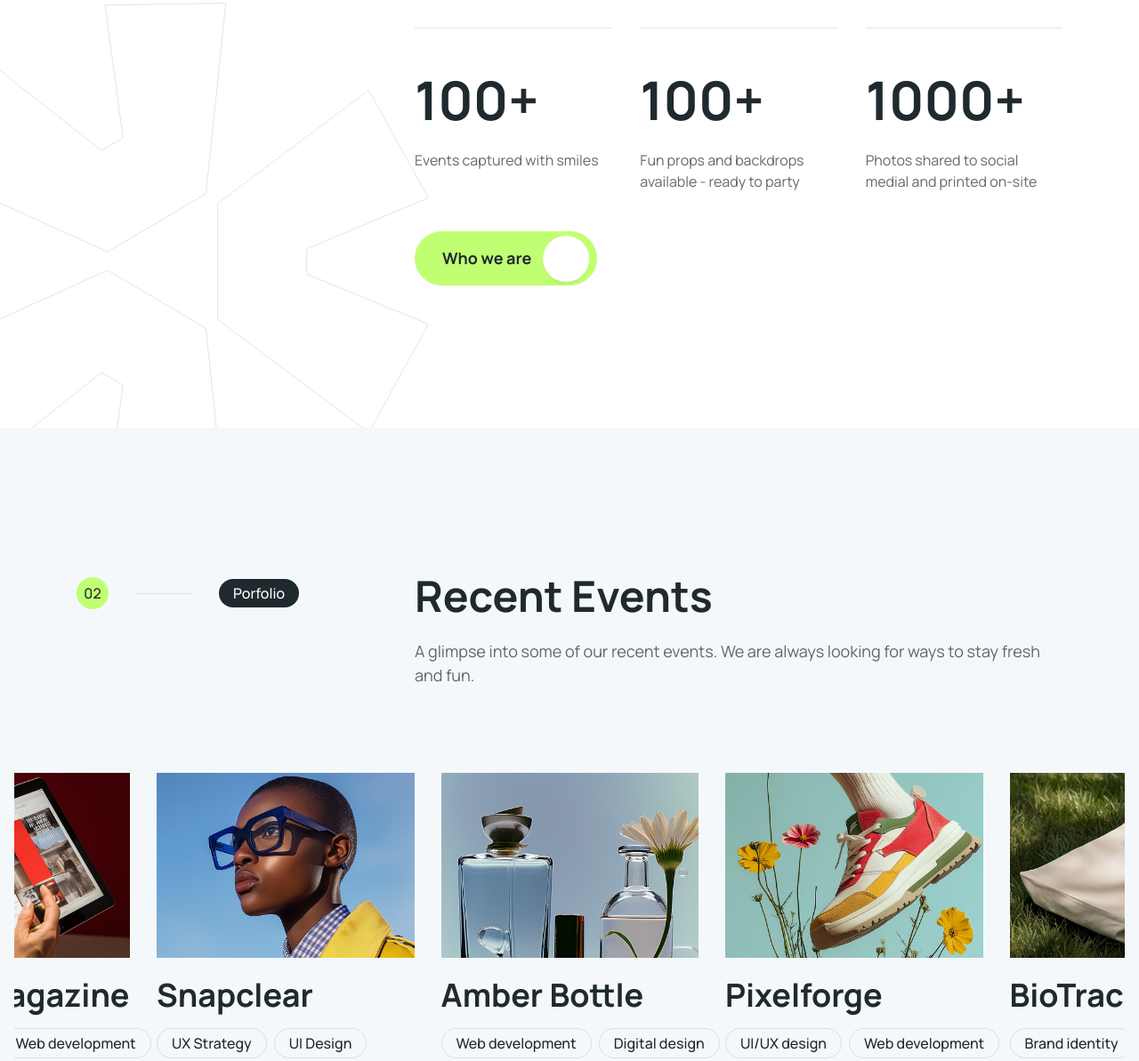
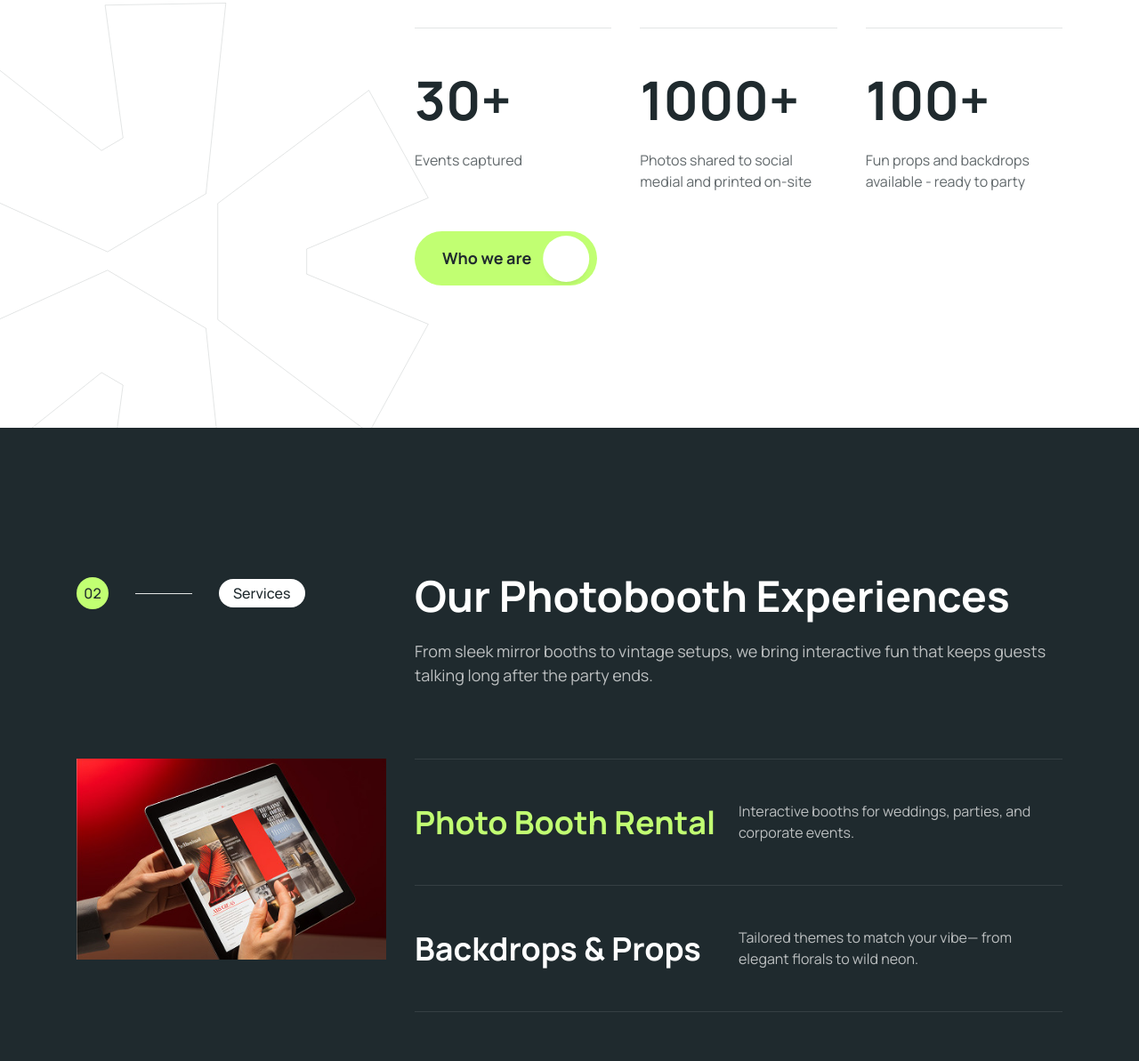
Before and after one commit to capturedmomentosto/demo1, a website: page html/index.html in a window 1280 px wide. Shown: the part 1162-2355 px from the top of the page at 89% size. Drawn offline with Linux system fonts and the light colour scheme; some icons are missing.

Commit message:
minor changes to content

```diff
--- a/html/index.html
+++ b/html/index.html
@@ -319,9 +319,9 @@
                       data-aos-duration="1000"
                     >
                       <h2 class="mb-0 fs-14">
-                        <span class="count" data-target="40">100</span>+
+                        <span class="count" data-target="40">30</span>+
                       </h2>
-                      <p class="mb-0">Events captured with smiles</p>
+                      <p class="mb-0">Events captured</p>
                     </div>
                   </div>
                   <div class="col-md-6 col-lg-4 mb-7 mb-lg-0">
@@ -332,10 +332,10 @@
                       data-aos-duration="1000"
                     >
                       <h2 class="mb-0 fs-14">
-                        <span class="count" data-target="238">100</span>+
+                        <span class="count" data-target="238">1000</span>+
                       </h2>
                       <p class="mb-0">
-                        Fun props and backdrops available - ready to party
+                        Photos shared to social medial and printed on-site
                       </p>
                     </div>
                   </div>
@@ -347,10 +347,10 @@
                       data-aos-duration="1000"
                     >
                       <h2 class="mb-0 fs-14">
-                        <span class="count" data-target="3">1000</span>+
+                        <span class="count" data-target="3">100</span>+
                       </h2>
                       <p class="mb-0">
-                        Photos shared to social medial and printed on-site
+                        Fun props and backdrops available - ready to party
                       </p>
                     </div>
                   </div>
@@ -386,7 +386,7 @@
         </div>
       </section>
 
-      <!--  Featured Projects Section -->
+      <!--  Featured Projects Section
       <section class="featured-projects py-5 py-lg-11 py-xl-12 bg-light-gray">
         <div class="d-flex flex-column gap-5 gap-xl-11">
           <div class="container">
@@ -612,7 +612,7 @@
           </div>
         </div>
       </section>
-
+      -->
       <!--  Services Section -->
       <section class="services py-5 py-lg-11 py-xl-12 bg-dark" id="services">
         <div class="container">
@@ -627,7 +627,7 @@
                 >
                   <span
                     class="round-36 flex-shrink-0 text-dark rounded-circle bg-primary hstack justify-content-center fw-medium"
-                    >03</span
+                    >02</span
                   >
                   <hr class="border-line bg-white" />
                   <span class="badge text-dark bg-white">Services</span>
@@ -642,11 +642,9 @@
                       data-aos-delay="100"
                       data-aos-duration="1000"
                     >
-                      <h2 class="mb-0 text-white">What we do</h2>
+                      <h2 class="mb-0 text-white">Our Photobooth Experiences</h2>
                       <p class="fs-5 mb-0 text-white text-opacity-70">
-                        A glimpse into our creativity—exploring innovative
-                        setups, successful events, and transformative photo
-                        moments.
+                        From sleek mirror booths to vintage setups, we bring interactive fun that keeps guests talking long after the party ends.
                       </p>
                     </div>
                   </div>
@@ -742,7 +740,7 @@
                               aria-controls="one"
                               aria-selected="true"
                             >
-                              Instant Photo Booth Rental
+                              Photo Booth Rental
                             </button>
                           </div>
                           <div class="col-lg-6 col-xxl-7">
@@ -769,7 +767,7 @@
                               aria-controls="two"
                               aria-selected="false"
                             >
-                              Custom Backdrops & Props
+                              Backdrops & Props
                             </button>
                           </div>
                           <div class="col-lg-6 col-xxl-7">
```
